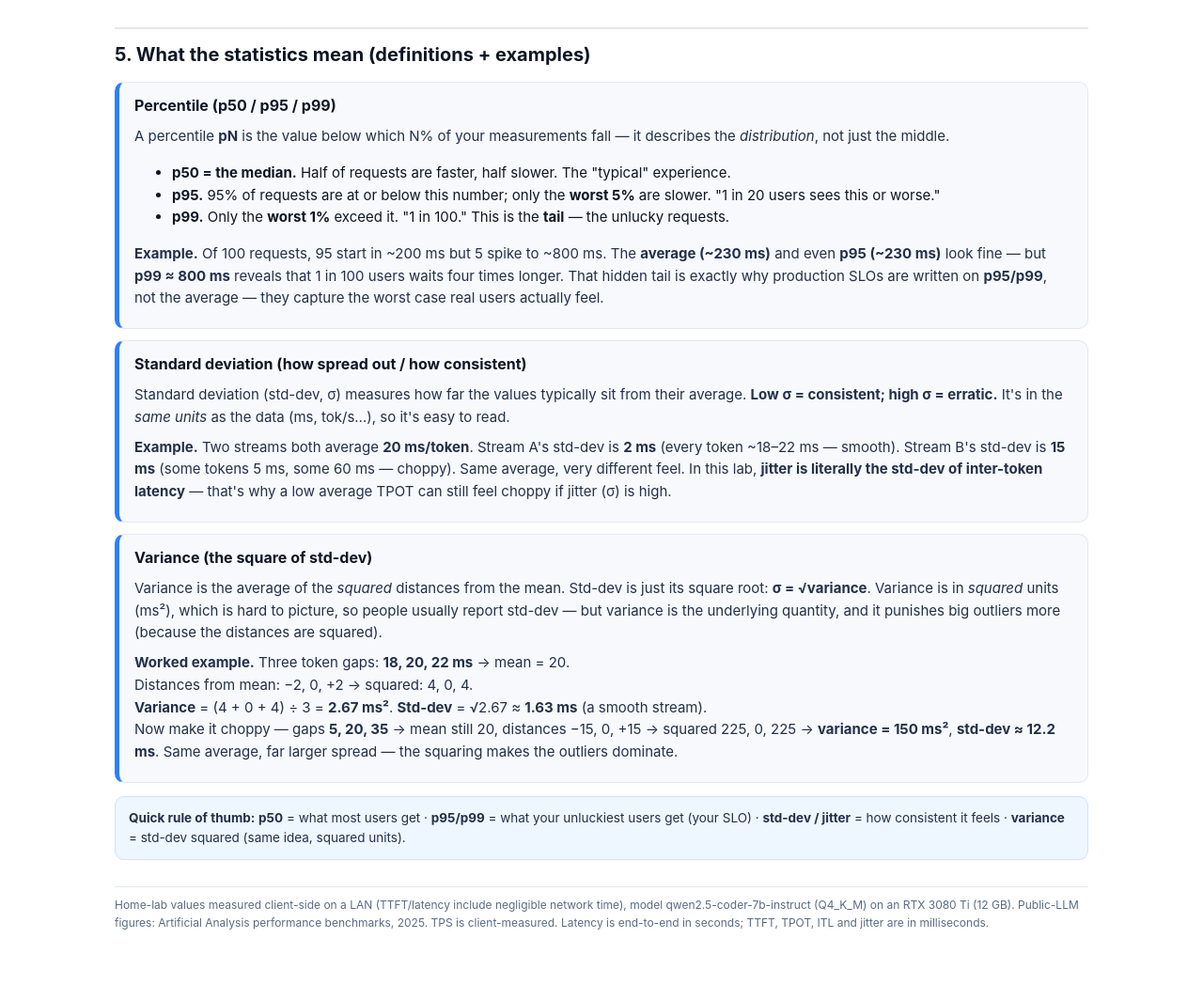
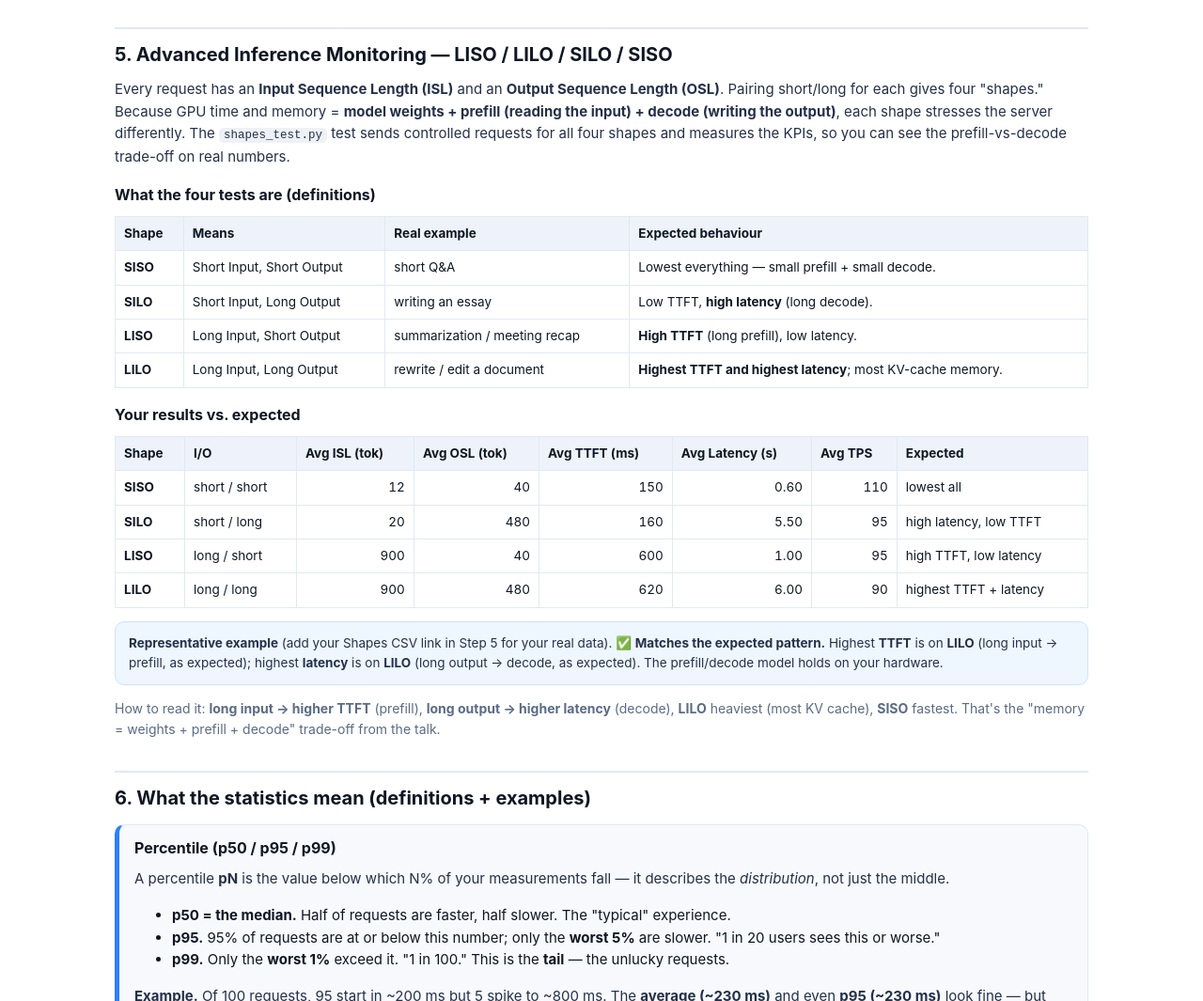
Before and after one commit to mwaris-crypto/ai-lab-topology, a plain HTML site: page Inference_Analysis.html in a window 1280 px wide. Shown: the part 2032-3097 px from the top of the page at 94% size. Drawn offline with Linux system fonts and the light colour scheme; no server answers.

Commit message:
Add files via upload
updated advanced monitoring data

```diff
--- a/Inference_Analysis.html
+++ b/Inference_Analysis.html
@@ -25,6 +25,7 @@ td.n{font-variant-numeric:tabular-nums;white-space:nowrap;text-align:right}
 .def{background:#f7f9fc;border:1px solid var(--line);border-left:5px solid var(--blue);border-radius:10px;padding:12px 16px;margin:12px 0}
 .def h3{margin:0 0 4px}
 code{background:#eef1f6;padding:1px 5px;border-radius:5px;font-size:12.5px}
+pre{background:#0f1623;color:#e6edf3;padding:10px 12px;border-radius:8px;overflow-x:auto;font-size:12.5px;line-height:1.5;margin:8px 0}
 .status{font-size:12.5px;color:var(--muted);margin:6px 0}
 .pill{display:inline-block;font-size:11px;font-weight:700;padding:2px 8px;border-radius:999px;color:#fff}
 .p-fast{background:var(--green)}
@@ -82,7 +83,27 @@ button{font:inherit;padding:6px 12px;border:1px solid var(--blue);background:#ff
 <b>Is the home lab "better"?</b> On <b>responsiveness, cost, and privacy — yes</b>: it beats most public APIs on TTFT (no internet hop) and is competitive on throughput, at zero per-token cost and fully private. On <b>capability and scale — no</b>: a 7B model isn't frontier-class, and the lab serves a handful of users before the latency knee, while public APIs scale to millions. <b>Home lab wins on speed/cost/privacy; public wins on capability/scale.</b>
 </div>
 
-<h2>5. What the statistics mean (definitions + examples)</h2>
+<h2>5. Advanced Inference Monitoring — LISO / LILO / SILO / SISO</h2>
+<p>Every request has an <b>Input Sequence Length (ISL)</b> and an <b>Output Sequence Length (OSL)</b>. Pairing short/long for each gives four "shapes." Because GPU time and memory = <b>model weights + prefill (reading the input) + decode (writing the output)</b>, each shape stresses the server differently. The <code>shapes_test.py</code> test sends controlled requests for all four shapes and measures the KPIs, so you can see the prefill-vs-decode trade-off on real numbers.</p>
+
+<h3>What the four tests are (definitions)</h3>
+<table>
+<tr><th>Shape</th><th>Means</th><th>Real example</th><th>Expected behaviour</th></tr>
+<tr><td><b>SISO</b></td><td>Short Input, Short Output</td><td>short Q&amp;A</td><td>Lowest everything — small prefill + small decode.</td></tr>
+<tr><td><b>SILO</b></td><td>Short Input, Long Output</td><td>writing an essay</td><td>Low TTFT, <b>high latency</b> (long decode).</td></tr>
+<tr><td><b>LISO</b></td><td>Long Input, Short Output</td><td>summarization / meeting recap</td><td><b>High TTFT</b> (long prefill), low latency.</td></tr>
+<tr><td><b>LILO</b></td><td>Long Input, Long Output</td><td>rewrite / edit a document</td><td><b>Highest TTFT and highest latency</b>; most KV-cache memory.</td></tr>
+</table>
+
+<h3>Your results vs. expected</h3>
+<table id="shapesTable">
+<tr><th>Shape</th><th>I/O</th><th>Avg ISL (tok)</th><th>Avg OSL (tok)</th><th>Avg TTFT (ms)</th><th>Avg Latency (s)</th><th>Avg TPS</th><th>Expected</th></tr>
+<tr><td colspan="8" class="sub">computing…</td></tr>
+</table>
+<p class="note" id="shapesVerdict">checking your numbers against the expected prefill/decode pattern…</p>
+<p class="sub">How to read it: <b>long input → higher TTFT</b> (prefill), <b>long output → higher latency</b> (decode), <b>LILO</b> heaviest (most KV cache), <b>SISO</b> fastest. That's the "memory = weights + prefill + decode" trade-off from the talk.</p>
+
+<h2>6. What the statistics mean (definitions + examples)</h2>
 
 <div class="def">
 <h3>Percentile (p50 / p95 / p99)</h3>
@@ -123,6 +144,8 @@ const CSV_URLS = {
   BLUE: "PASTE_BLUE_CSV_URL_HERE",
   MAC:  "PASTE_MAC_CSV_URL_HERE"
 };
+// Shape test: Publish-to-web CSV link of the 'Shapes' tab (run shapes_test.py first).
+const SHAPES_CSV = "https://docs.google.com/spreadsheets/d/e/2PACX-1vR0BjTsm9MSXEQYqmvulArZaYsnnMW4_DJDkwpehCjwoYxxAE7u-snCHcCPh-gQJMJGYe0rYpP2FFW1/pub?gid=1408081293&single=true&output=csv";
 // =======================================================================
 
 // Representative fallback DISTRIBUTIONS (used if a URL isn't set / fetch fails) — keeps the
@@ -212,11 +235,64 @@ async function loadAll(){
   if(allTTFT.length) document.getElementById("cmpTTFT").textContent="~"+fmt(pct(allTTFT,.5)/1000,2)+"–"+fmt(pct(allTTFT,.95)/1000,2)+" s";
   if(tpsVals.length) document.getElementById("cmpTPS").textContent="~"+fmt(Math.min(...tpsVals),0)+"–"+fmt(Math.max(...tpsVals),0)+" tok/s";
 
+  // Workload shapes
+  renderShapes(await fetchShapes());
+
   const when=new Date().toLocaleString();
   document.getElementById("status").innerHTML = anyLive
     ? "✅ Live — "+totalN+" requests across the device tabs · updated "+when
     : "";
 }
+
+const SHAPE_ORDER=["SISO","SILO","LISO","LILO"];
+const SHAPE_INFO={
+  SISO:{io:"short / short",stress:"almost nothing — fastest"},
+  SILO:{io:"short / long",stress:"decode (long generation)"},
+  LISO:{io:"long / short",stress:"prefill (big prompt)"},
+  LILO:{io:"long / long",stress:"both — heaviest (most KV cache)"}
+};
+// Representative fallback until you add the Shapes CSV link.
+const SHAPE_FALLBACK={
+  SISO:{ISL:[12],OSL:[40],TTFT:[150],LAT:[0.6],TPS:[110]},
+  SILO:{ISL:[20],OSL:[480],TTFT:[160],LAT:[5.5],TPS:[95]},
+  LISO:{ISL:[900],OSL:[40],TTFT:[600],LAT:[1.0],TPS:[95]},
+  LILO:{ISL:[900],OSL:[480],TTFT:[620],LAT:[6.0],TPS:[90]}
+};
+async function fetchShapes(){
+  if(!SHAPES_CSV||SHAPES_CSV.indexOf("PASTE_")===0) return {live:false,by:SHAPE_FALLBACK};
+  try{
+    const r=await fetch(SHAPES_CSV,{cache:"no-store"}); const rows=parseCSV(await r.text());
+    const by={}; SHAPE_ORDER.forEach(s=>by[s]={ISL:[],OSL:[],TTFT:[],LAT:[],TPS:[]});
+    rows.forEach(o=>{const s=(o.Shape||"").toUpperCase(); if(by[s]){
+      [["ISL_tokens","ISL"],["OSL_tokens","OSL"],["TTFT_ms","TTFT"],["Latency_s","LAT"],["TPS","TPS"]]
+        .forEach(([c,k])=>{const v=parseFloat(o[c]); if(!isNaN(v)) by[s][k].push(v);});
+    }});
+    return {live:true,by};
+  }catch(e){ return {live:false,by:SHAPE_FALLBACK}; }
+}
+const SHAPE_EXPECT={SISO:"lowest all",SILO:"high latency, low TTFT",LISO:"high TTFT, low latency",LILO:"highest TTFT + latency"};
+function renderShapes(res){
+  const by=res.by||SHAPE_FALLBACK;
+  let h="<tr><th>Shape</th><th>I/O</th><th>Avg ISL (tok)</th><th>Avg OSL (tok)</th><th>Avg TTFT (ms)</th><th>Avg Latency (s)</th><th>Avg TPS</th><th>Expected</th></tr>";
+  const ttft={},lat={};
+  SHAPE_ORDER.forEach(s=>{const d=by[s]||{}; const info=SHAPE_INFO[s];
+    ttft[s]=mean(d.TTFT||[]); lat[s]=mean(d.LAT||[]);
+    h+="<tr><td><b>"+s+"</b></td><td>"+info.io+"</td><td class='n'>"+fmt(mean(d.ISL||[]),0)+"</td><td class='n'>"+fmt(mean(d.OSL||[]),0)+"</td><td class='n'>"+fmt(ttft[s],0)+"</td><td class='n'>"+fmt(lat[s],2)+"</td><td class='n'>"+fmt(mean(d.TPS||[]),0)+"</td><td>"+SHAPE_EXPECT[s]+"</td></tr>";
+  });
+  document.getElementById("shapesTable").innerHTML=h;
+  // Actual-vs-expected verdict
+  const v=document.getElementById("shapesVerdict");
+  const valid=SHAPE_ORDER.filter(s=>!isNaN(ttft[s])&&!isNaN(lat[s]));
+  if(valid.length<4){ v.innerHTML="Run the test on all four shapes (and add the Shapes CSV link) to compare against the expected pattern."; return; }
+  const maxT=SHAPE_ORDER.reduce((a,b)=>ttft[b]>ttft[a]?b:a);
+  const maxL=SHAPE_ORDER.reduce((a,b)=>lat[b]>lat[a]?b:a);
+  const tOK=["LISO","LILO"].includes(maxT), lOK=["SILO","LILO"].includes(maxL);
+  const pre=res.live?"":"<b>Representative example</b> (add your Shapes CSV link in Step 5 for your real data). ";
+  v.innerHTML=pre+(tOK&&lOK?"✅ <b>Matches the expected pattern.</b> ":"⚠️ <b>Does not fully match the textbook pattern.</b> ")
+    +"Highest <b>TTFT</b> is on <b>"+maxT+"</b> "+(tOK?"(long input → prefill, as expected)":"(expected LISO or LILO)")
+    +"; highest <b>latency</b> is on <b>"+maxL+"</b> "+(lOK?"(long output → decode, as expected)":"(expected SILO or LILO)")
+    +". "+((tOK&&lOK)?"The prefill/decode model holds on your hardware.":"If the background clients were still streaming, re-run paused for a clean comparison.");
+}
 loadAll();
 </script>
 </div></body></html>
```
